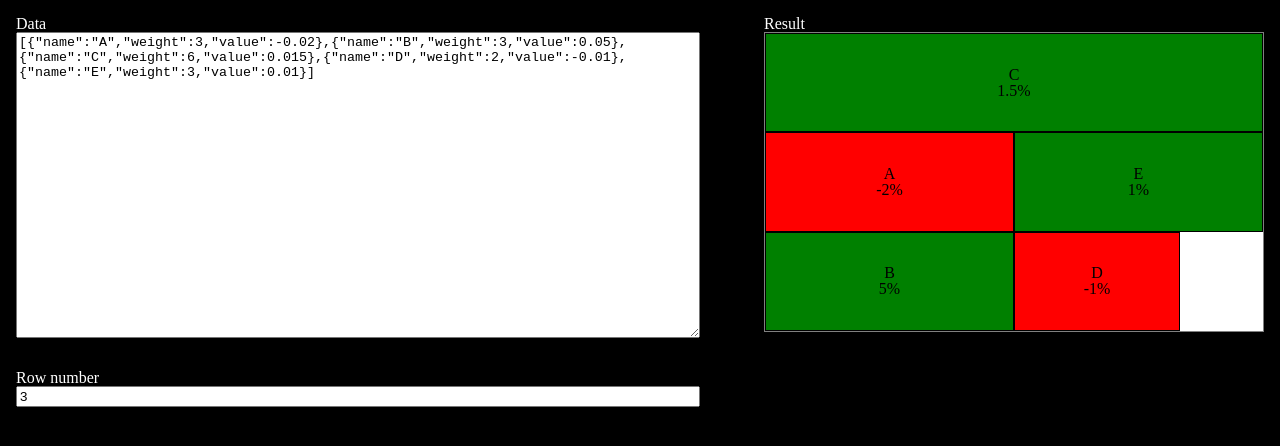
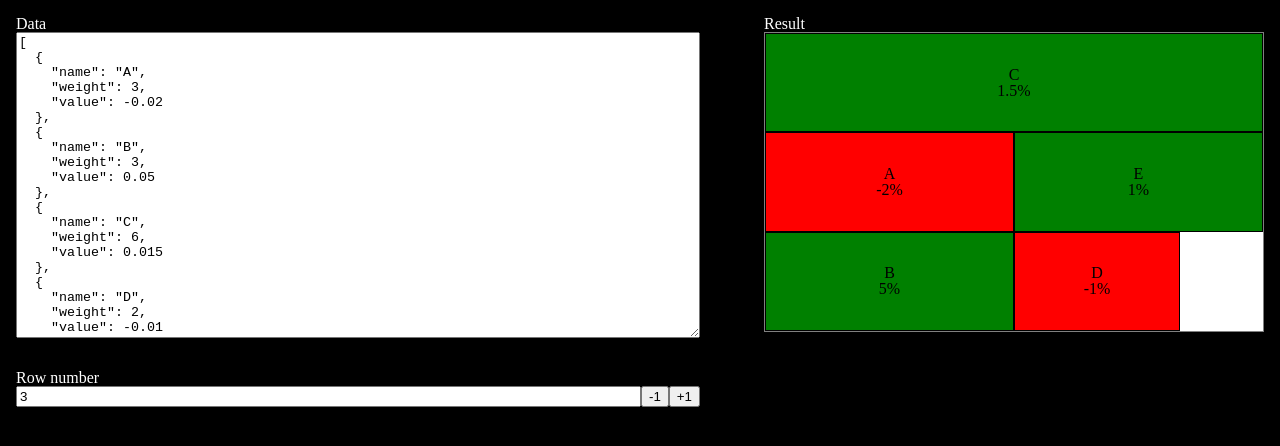
Before and after one commit to edmondsodev19/test-tree-map, a React (Create React App) app: page / in a window 1280 px wide. Shown: the top 446 px of the page. Built offline with nearby package versions, Linux system fonts and the light colour scheme.

Commit message:
feat: add minus & plus row num btn; enhance JSON text display format

```diff
--- a/src/App.js
+++ b/src/App.js
@@ -32,11 +32,15 @@ const mockData = [
 ]
 
 const App = () => {
+  const [displayData, setDisplayData] = useState(
+    JSON.stringify(mockData, null, 2)
+  )
   const [treeMapData, setTreeMapData] = useState(mockData)
   const [rowNum, setRowNum] = useState(3)
 
   const handleChangeTreeMapData = (e) => {
     const inputValue = e.target.value
+    setDisplayData(inputValue)
     if (!isJsonString(inputValue)) {
       return
     }
@@ -70,6 +74,20 @@ const App = () => {
     setRowNum(rowNumInt)
   }
 
+  const handleClickMinusRowNum = () => {
+    if (rowNum === 1) {
+      return
+    }
+    setRowNum((prev) => prev - 1)
+  }
+
+  const handleClickPlusRowNum = () => {
+    if (rowNum === treeMapData.length) {
+      return
+    }
+    setRowNum((prev) => prev + 1)
+  }
+
   return (
     <div className="container">
       <div className="input-section">
@@ -77,14 +95,22 @@ const App = () => {
           <div className="title">Data</div>
           <textarea
             className="textarea"
-            value={JSON.stringify(treeMapData)}
+            value={displayData}
             onChange={handleChangeTreeMapData}
           ></textarea>
         </div>
 
         <div className="input-row-number-wrapper">
           <div className="title">Row number</div>
-          <input value={rowNum} onChange={handleChangeRowNum} />
+          <div className="input-row-number">
+            <input
+              style={{ flex: 1 }}
+              value={rowNum}
+              onChange={handleChangeRowNum}
+            />
+            <button onClick={handleClickMinusRowNum}>-1</button>
+            <button onClick={handleClickPlusRowNum}>+1</button>
+          </div>
         </div>
       </div>
       <TreeMap data={treeMapData} rowNum={rowNum} />
--- a/src/styles.css
+++ b/src/styles.css
@@ -191,3 +191,14 @@ body {
 .title {
   color: white;
 }
+
+.input-row-number {
+  display: flex;
+  flex: 1;
+}
+
+@media screen and (max-width: 768px) {
+  .input-row-number {
+    flex-direction: column;
+  }
+}
```
